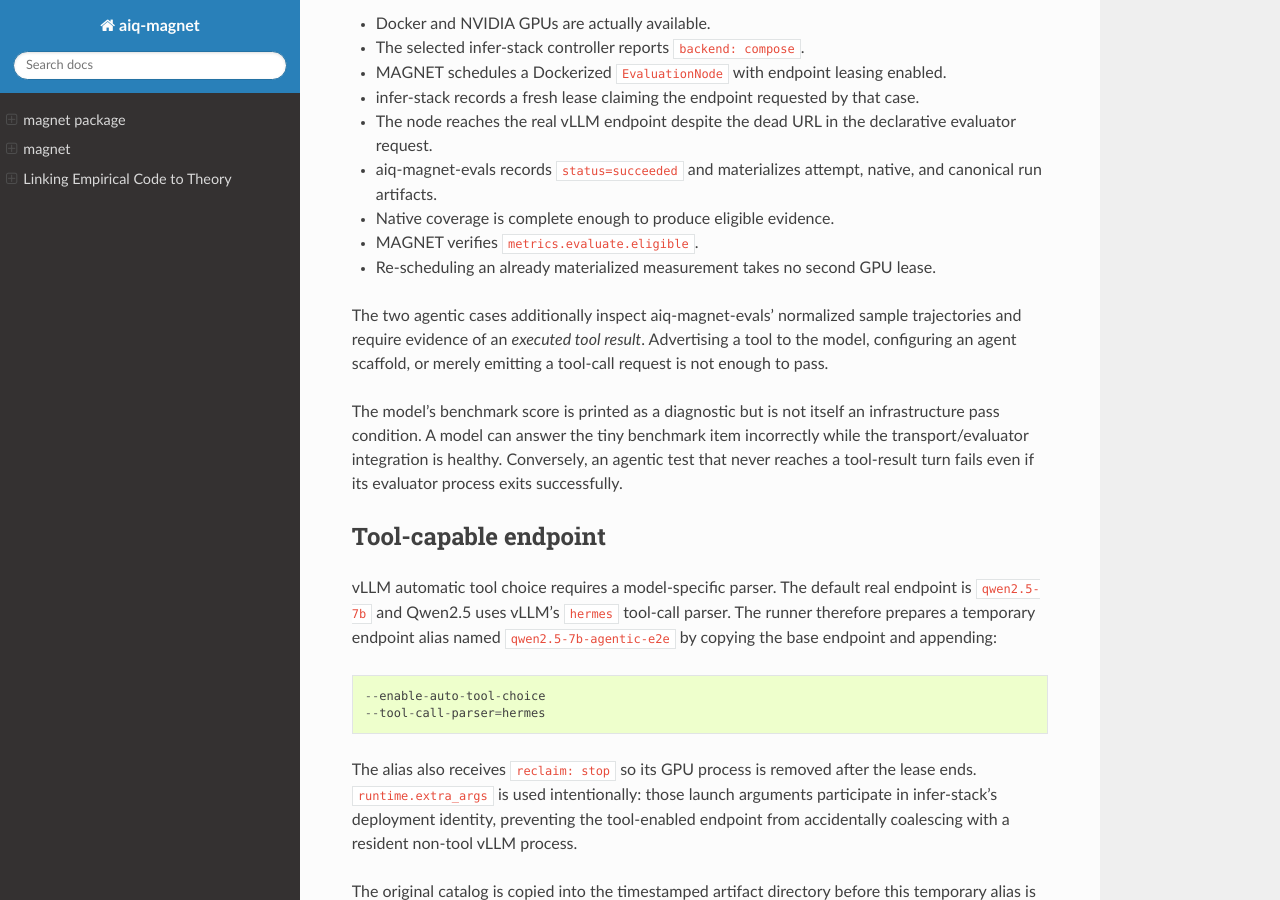
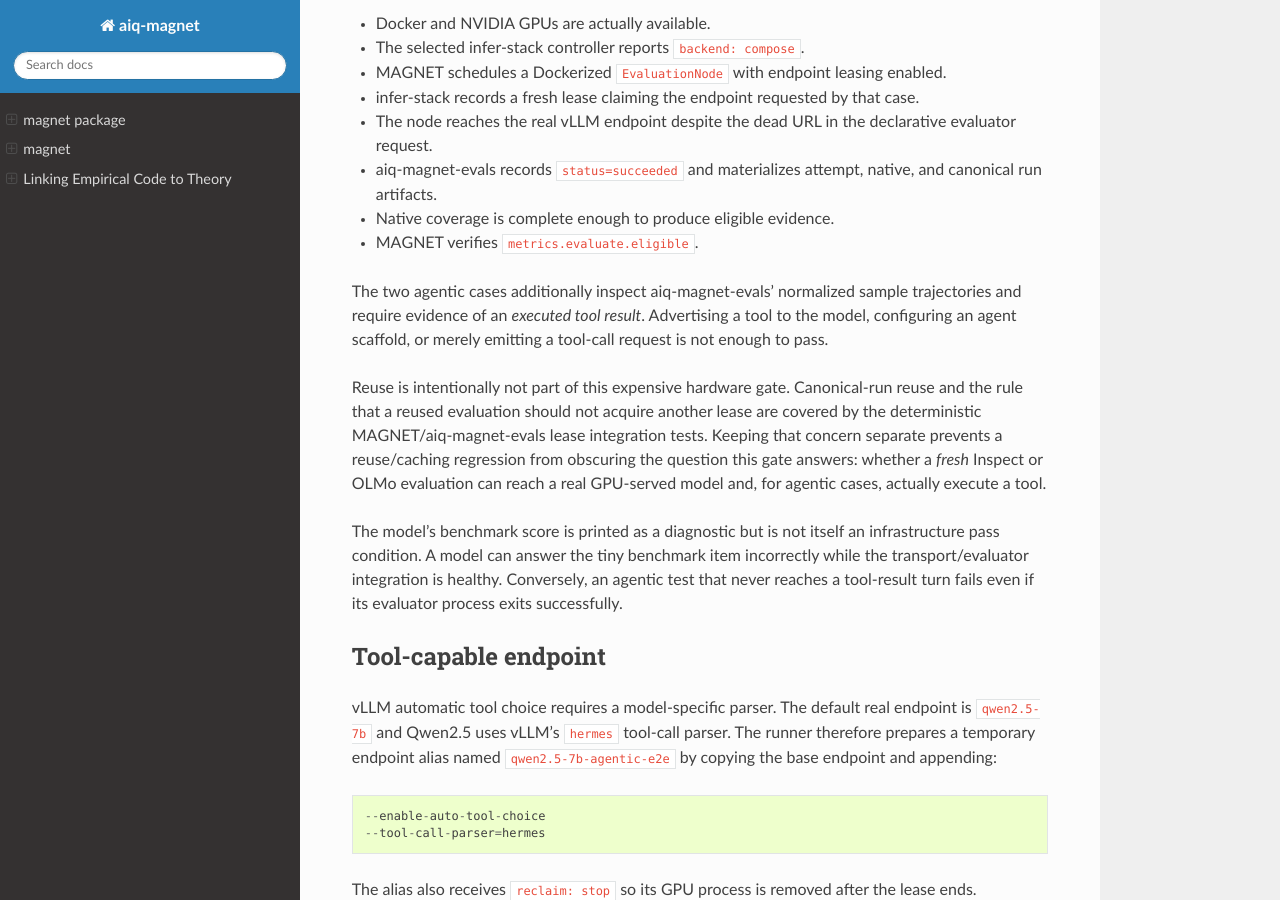
Before and after one commit to AIQ-Kitware/aiq-magnet, a Sphinx documentation site: the page built from docs/source/manual/aiq_evals_real_gpu.rst, in a window 1280 px wide and 900 px high, scrolled down 985 px. Built offline with Sphinx 7.4.7 and the Read the Docs theme 3.1.0, drawn with Linux system fonts in a browser that asks for light colours.

```diff
--- a/docs/source/manual/aiq_evals_real_gpu.rst
+++ b/docs/source/manual/aiq_evals_real_gpu.rst
@@ -53,12 +53,18 @@ All three cases must satisfy the common integration invariants:
   and canonical run artifacts.
 * Native coverage is complete enough to produce eligible evidence.
 * MAGNET verifies ``metrics.evaluate.eligible``.
-* Re-scheduling an already materialized measurement takes no second GPU lease.
 
 The two agentic cases additionally inspect aiq-magnet-evals' normalized sample
 trajectories and require evidence of an *executed tool result*.  Advertising a
 tool to the model, configuring an agent scaffold, or merely emitting a tool-call
 request is not enough to pass.
+
+Reuse is intentionally not part of this expensive hardware gate.  Canonical-run
+reuse and the rule that a reused evaluation should not acquire another lease are
+covered by the deterministic MAGNET/aiq-magnet-evals lease integration tests.
+Keeping that concern separate prevents a reuse/caching regression from obscuring
+the question this gate answers: whether a *fresh* Inspect or OLMo evaluation can
+reach a real GPU-served model and, for agentic cases, actually execute a tool.
 
 The model's benchmark score is printed as a diagnostic but is not itself an
 infrastructure pass condition.  A model can answer the tiny benchmark item
```
Also changed, not shown: 1 other file.
